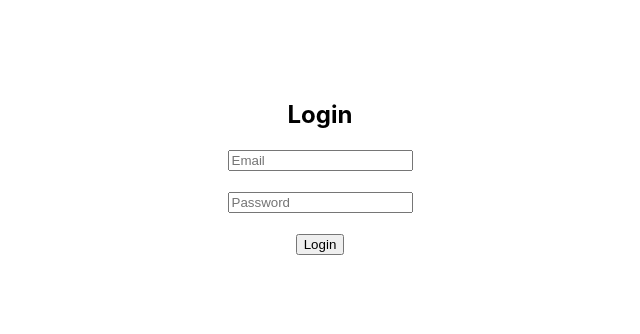
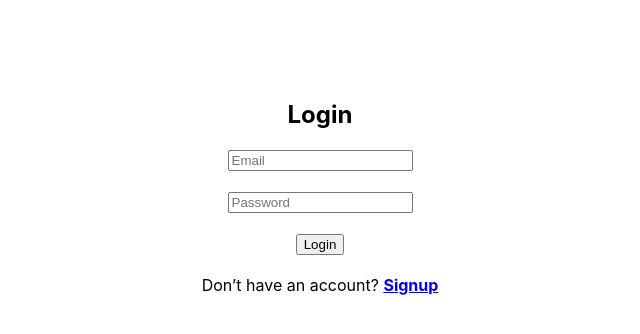
Before and after one commit to afzal63063/team-task-manager, a React (Create React App) app in the folder frontend/: page / in a window 1280 px wide. Shown: the top 334 px of the page, without its empty margins (320-960 px from the left). Built offline with nearby package versions, Linux system fonts and the light colour scheme.

Commit message:
Add signup button

```diff
--- a/frontend/src/Login.js
+++ b/frontend/src/Login.js
@@ -44,6 +44,14 @@ const Login = () => {
       <br /><br />
 
       <button onClick={handleLogin}>Login</button>
+
+      {/* Signup link added */}
+      <p style={{ marginTop: "20px" }}>
+        Don’t have an account?{" "}
+        <a href="/signup" style={{ color: "blue", fontWeight: "bold" }}>
+          Signup
+        </a>
+      </p>
     </div>
   );
 };
```
